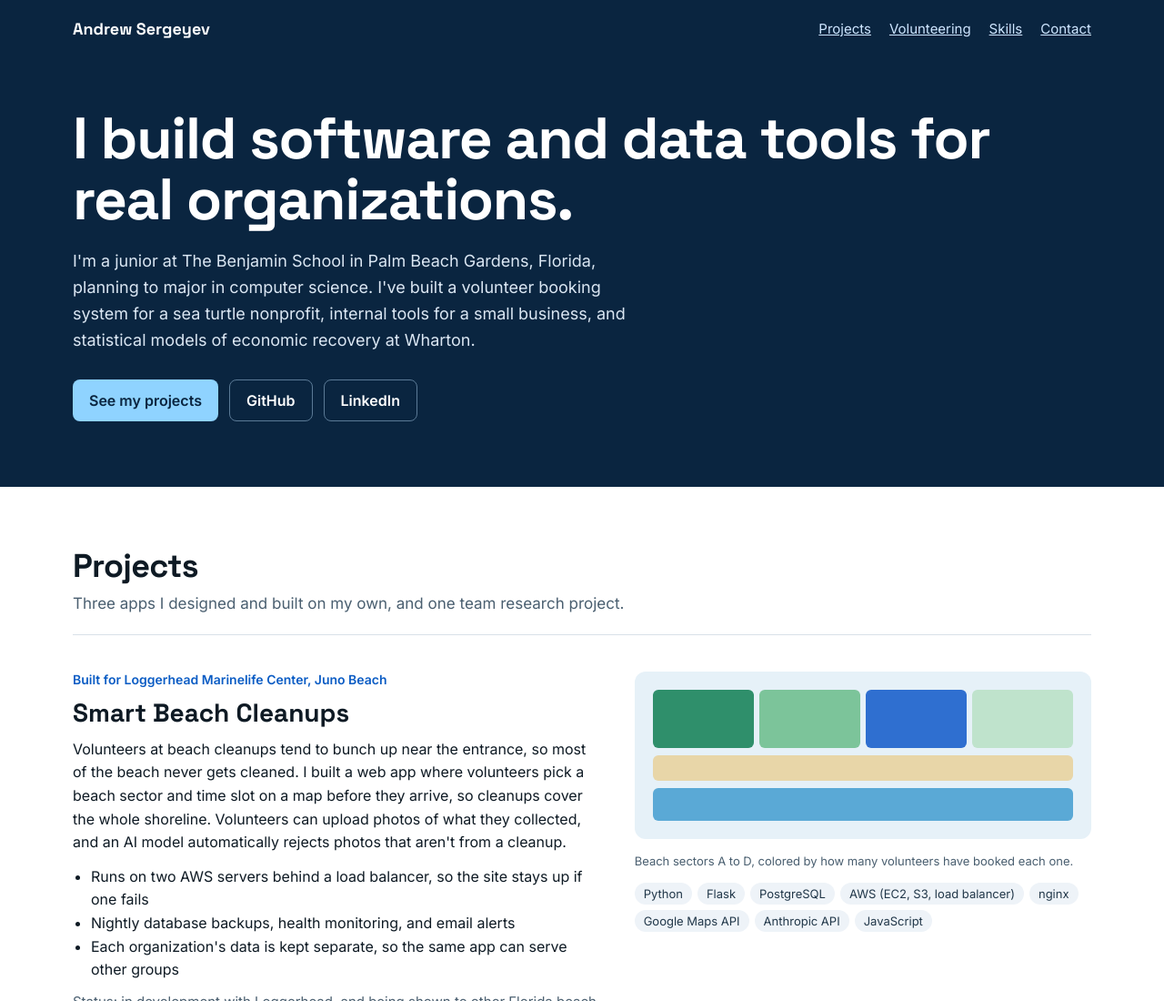
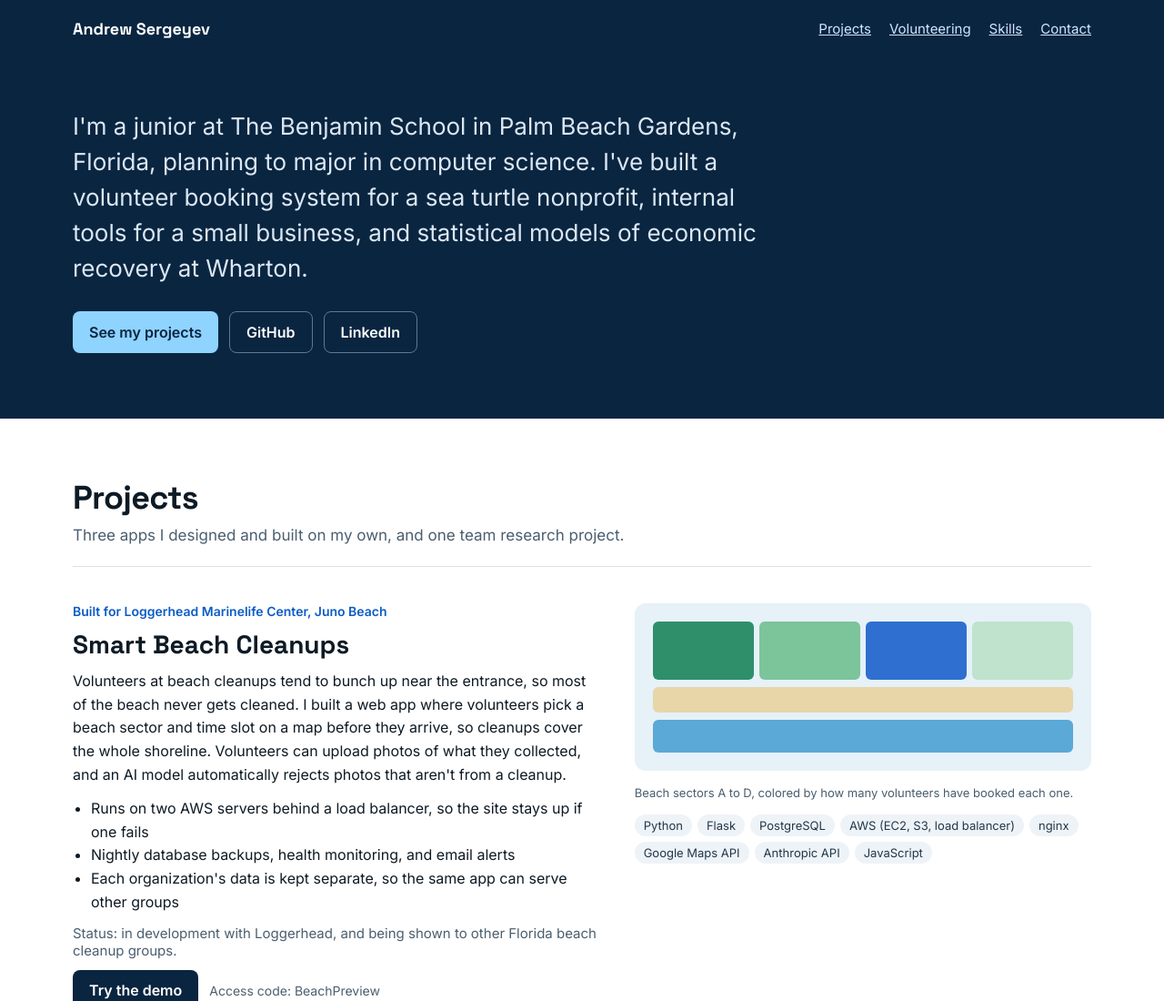
Before and after one commit to flcode17/flcode17.github.io, a plain HTML site: page index.html in a window 1280 px wide. Shown: the top 1100 px of the page at 91% size. Drawn offline with Linux system fonts and the light colour scheme.

Commit message:
Remove hero headline and enlarge intro text

```diff
--- a/index.html
+++ b/index.html
@@ -22,8 +22,7 @@
 </div>
 </nav>
 <div id="top" class="wrap" style="padding-top:56px;padding-bottom:72px;display:flex;flex-direction:column;gap:20px">
-<h1 style="margin:0;font-family:'Space Grotesk',sans-serif;font-weight:700;font-size:clamp(40px,6vw,64px);line-height:1.05;letter-spacing:-0.02em">I build software and data tools for real organizations.</h1>
-<p style="margin:0;max-width:640px;font-size:18px;line-height:1.6;color:#dbe7f3">I&#39;m a junior at The Benjamin School in Palm Beach Gardens, Florida, planning to major in computer science. I&#39;ve built a volunteer booking system for a sea turtle nonprofit, internal tools for a small business, and statistical models of economic recovery at Wharton.</p>
+<p style="margin:0;max-width:780px;font-size:clamp(21px,2.4vw,26px);line-height:1.5;color:#dbe7f3">I&#39;m a junior at The Benjamin School in Palm Beach Gardens, Florida, planning to major in computer science. I&#39;ve built a volunteer booking system for a sea turtle nonprofit, internal tools for a small business, and statistical models of economic recovery at Wharton.</p>
 <div style="display:flex;flex-wrap:wrap;gap:12px;padding-top:8px">
 <a class="btn" href="#projects" style="background:#8fd3ff;color:#0a2540">See my projects</a>
 <a class="btn" href="https://github.com/flcode17" style="border:1px solid #5b7a96;color:#ffffff">GitHub</a>
```
